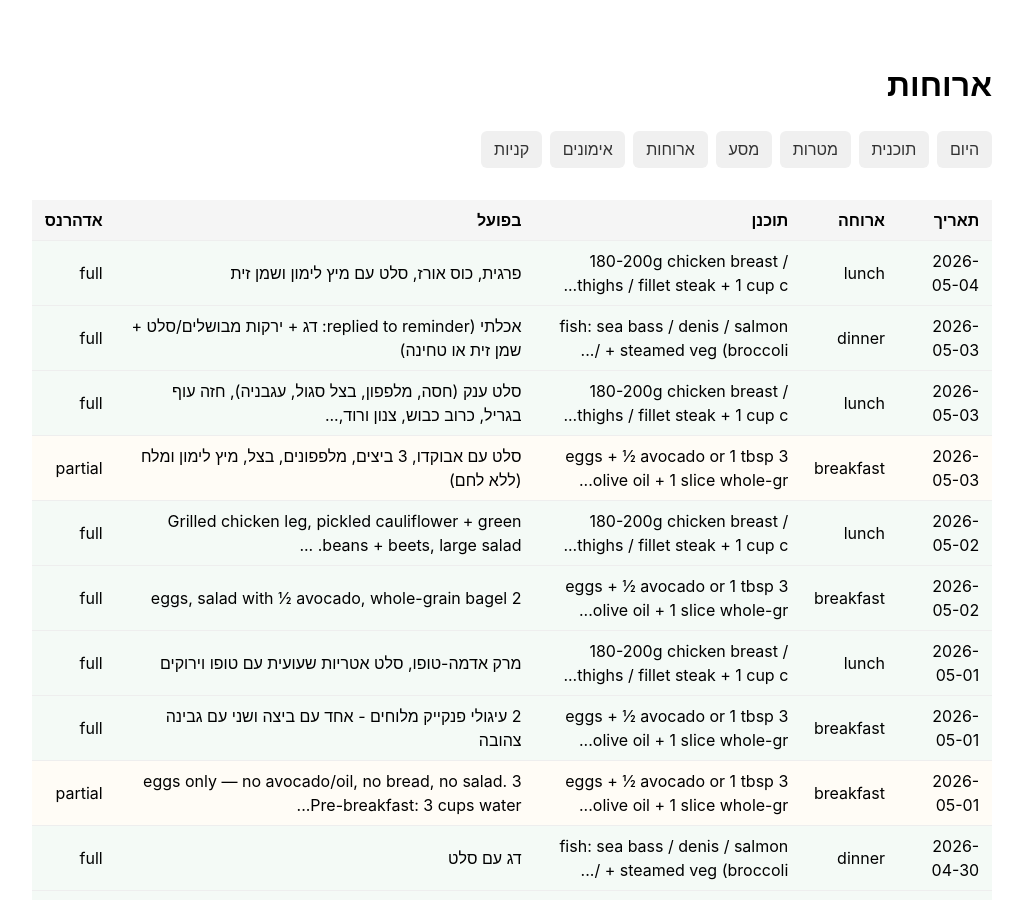
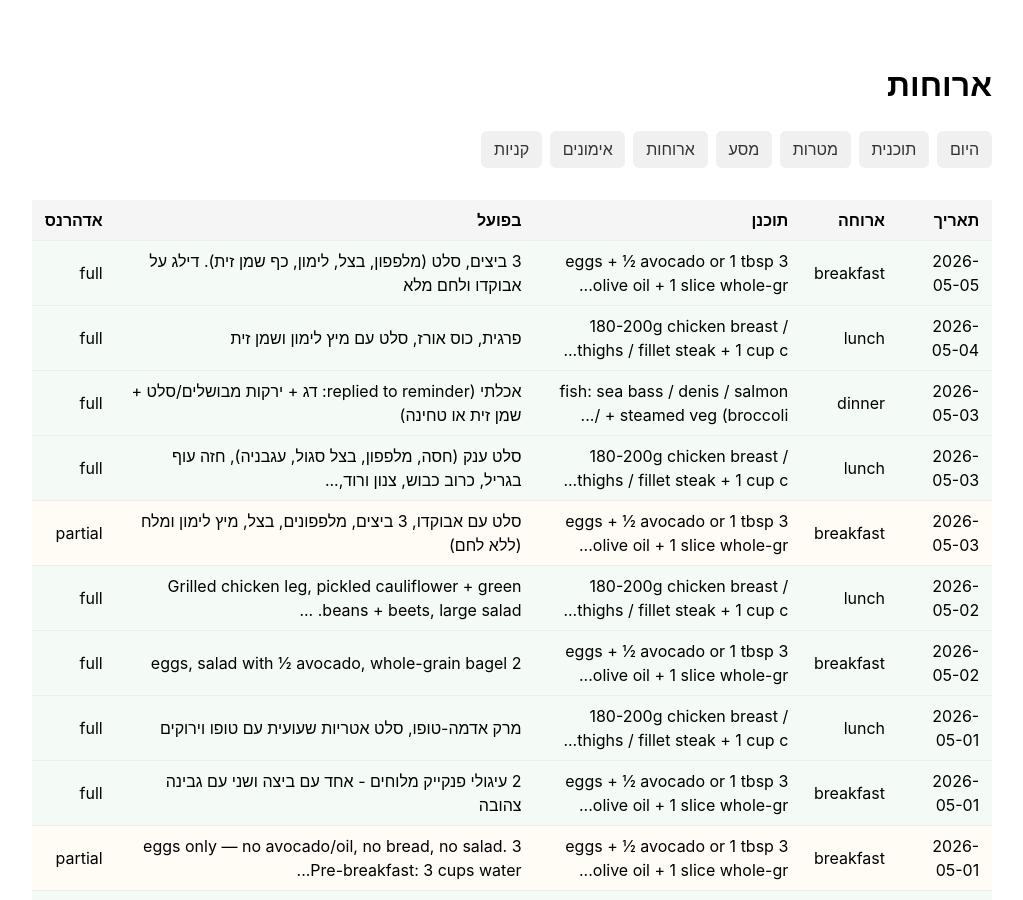
Before and after one commit to alexliv1234/alexbot-public, a Jekyll site: the page built from docs/lifechange/meals.html, in a window 1280 px wide and 900 px high. Shown: the whole window, without its empty margins (128-1151 px from the left). Built offline with Jekyll 4.4.1, drawn with Linux system fonts in a browser that asks for light colours; some of the changed text lies outside the part shown.

Commit message:
📊 coach site update (2026-05-05_14-00)

```diff
--- a/docs/_data/coach/meals.json
+++ b/docs/_data/coach/meals.json
@@ -279,5 +279,14 @@
     "planned": "180-200g chicken breast / thighs / fillet steak + 1 cup cooked rice / potato / sweet potato / 4-6 rice crackers + pickled cauliflower / green beans + large salad + 1 tbsp olive oil",
     "actual": "פרגית, כוס אורז, סלט עם מיץ לימון ושמן זית",
     "adherence": "full"
+  },
+  {
+    "date": "2026-05-05",
+    "ts": "2026-05-05T13:36:20+03:00",
+    "type": "meal",
+    "slot": "breakfast",
+    "planned": "3 eggs + ½ avocado or 1 tbsp olive oil + 1 slice whole-grain/sourdough bread + vegetable salad",
+    "actual": "3 ביצים, סלט (מלפפון, בצל, לימון, כף שמן זית). דילג על אבוקדו ולחם מלא",
+    "adherence": "full"
   }
 ]
--- a/docs/_data/coach/today.json
+++ b/docs/_data/coach/today.json
@@ -1,8 +1,15 @@
 {
   "next_event": "see schedule below",
   "adherence": "in-progress",
-  "as_of": "2026-05-05T08:05:06",
-  "meals": [],
+  "as_of": "2026-05-05T14:00:10",
+  "meals": [
+    {
+      "slot": "breakfast",
+      "actual": "3 ביצים, סלט (מלפפון, בצל, לימון, כף שמן זית). דילג על אבוקדו ולחם מלא",
+      "adherence": "full",
+      "time": "13:36"
+    }
+  ],
   "workouts": [
     {
       "kind": "strength",
@@ -23,6 +30,16 @@
       "name": "fat_burner_drink",
       "taken": true,
       "time": "07:43"
+    },
+    {
+      "name": "D3",
+      "taken": true,
+      "time": "13:36"
+    },
+    {
+      "name": "K2",
+      "taken": true,
+      "time": "13:36"
     }
   ],
   "water_ml": 0,
```
